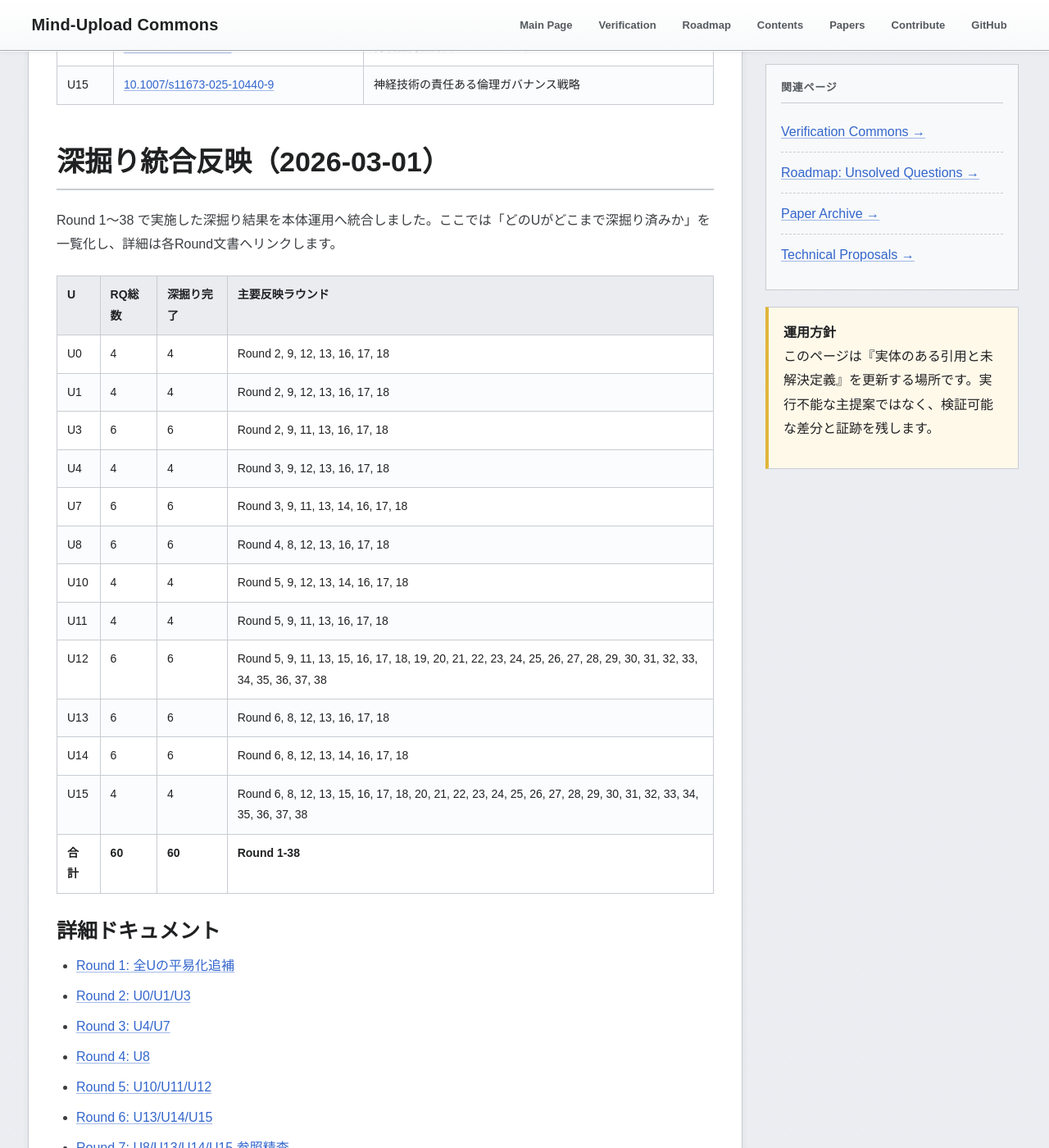
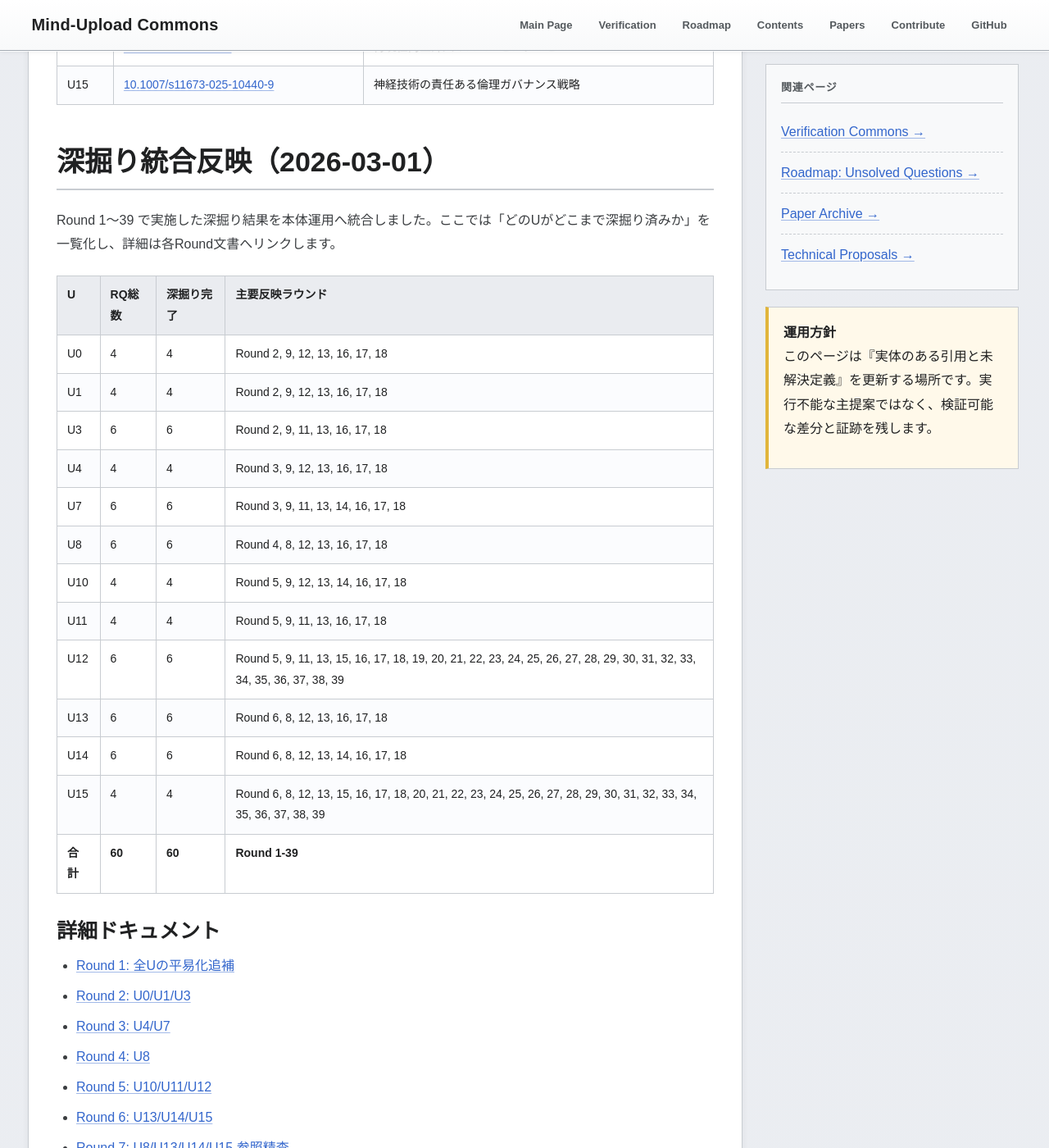
Before and after one commit to yasufumi-nakata/eegflow, a Jekyll site: the page built from research_harvest_50.md, in a window 1280 px wide and 1400 px high, scrolled down 6243 px. Shown: the whole window at 82% size. Built offline with Jekyll 4.4.1, drawn with Linux system fonts in a browser that asks for light colours; some of the changed text lies outside the part shown.

Commit message:
Add Round 39 evidence freshness and closure checklists

```diff
--- a/research_harvest_50.md
+++ b/research_harvest_50.md
@@ -156,7 +156,7 @@
 <section class="section" id="deepening-integration-20260301">
 <h2 class="section-title">深掘り統合反映（2026-03-01）</h2>
 <p>
-Round 1〜38 で実施した深掘り結果を本体運用へ統合しました。ここでは「どのUがどこまで深掘り済みか」を一覧化し、詳細は各Round文書へリンクします。
+Round 1〜39 で実施した深掘り結果を本体運用へ統合しました。ここでは「どのUがどこまで深掘り済みか」を一覧化し、詳細は各Round文書へリンクします。
 </p>
 <table class="data-table">
 <thead><tr><th>U</th><th>RQ総数</th><th>深掘り完了</th><th>主要反映ラウンド</th></tr></thead><tbody>
@@ -168,11 +168,11 @@
 <tr><td>U8</td><td>6</td><td>6</td><td>Round 4, 8, 12, 13, 16, 17, 18</td></tr>
 <tr><td>U10</td><td>4</td><td>4</td><td>Round 5, 9, 12, 13, 14, 16, 17, 18</td></tr>
 <tr><td>U11</td><td>4</td><td>4</td><td>Round 5, 9, 11, 13, 16, 17, 18</td></tr>
-<tr><td>U12</td><td>6</td><td>6</td><td>Round 5, 9, 11, 13, 15, 16, 17, 18, 19, 20, 21, 22, 23, 24, 25, 26, 27, 28, 29, 30, 31, 32, 33, 34, 35, 36, 37, 38</td></tr>
+<tr><td>U12</td><td>6</td><td>6</td><td>Round 5, 9, 11, 13, 15, 16, 17, 18, 19, 20, 21, 22, 23, 24, 25, 26, 27, 28, 29, 30, 31, 32, 33, 34, 35, 36, 37, 38, 39</td></tr>
 <tr><td>U13</td><td>6</td><td>6</td><td>Round 6, 8, 12, 13, 16, 17, 18</td></tr>
 <tr><td>U14</td><td>6</td><td>6</td><td>Round 6, 8, 12, 13, 14, 16, 17, 18</td></tr>
-<tr><td>U15</td><td>4</td><td>4</td><td>Round 6, 8, 12, 13, 15, 16, 17, 18, 20, 21, 22, 23, 24, 25, 26, 27, 28, 29, 30, 31, 32, 33, 34, 35, 36, 37, 38</td></tr>
-<tr><td><strong>合計</strong></td><td><strong>60</strong></td><td><strong>60</strong></td><td><strong>Round 1-38</strong></td></tr>
+<tr><td>U15</td><td>4</td><td>4</td><td>Round 6, 8, 12, 13, 15, 16, 17, 18, 20, 21, 22, 23, 24, 25, 26, 27, 28, 29, 30, 31, 32, 33, 34, 35, 36, 37, 38, 39</td></tr>
+<tr><td><strong>合計</strong></td><td><strong>60</strong></td><td><strong>60</strong></td><td><strong>Round 1-39</strong></td></tr>
 </tbody></table>
 
 <h3>詳細ドキュメント</h3>
@@ -215,6 +215,7 @@
 <li><a href="research_deepening_round36_2026-03-01.html">Round 36: 複数ソース照合マップとエスカレーション規則の固定</a></li>
 <li><a href="research_deepening_round37_2026-03-01.html">Round 37: 判定衝突解消行列と外部依存ハンドオフSLAの固定</a></li>
 <li><a href="research_deepening_round38_2026-03-01.html">Round 38: 残余リスク登録表と検証証跡インデックスの固定</a></li>
+<li><a href="research_deepening_round39_2026-03-01.html">Round 39: 証跡鮮度スコアと判定クローズ条件の固定</a></li>
 </ul>
 
 <h3>整合性監査（証跡）</h3>
@@ -442,6 +443,12 @@
 Round 38 の残余リスク登録表と検証証跡インデックスの固定は
 <a href="automation/rq_regulation_residual_risk_register_round38_2026-03-01.csv" target="_blank">rq_regulation_residual_risk_register_round38_2026-03-01.csv</a>（問い別残余リスク登録表）と
 <a href="automation/rq_regulation_verification_artifact_index_round38_2026-03-01.csv" target="_blank">rq_regulation_verification_artifact_index_round38_2026-03-01.csv</a>（問い別検証証跡インデックス）
+に記録しています。
+</p>
+<p class="small">
+Round 39 の証跡鮮度スコアと判定クローズ条件の固定は
+<a href="automation/rq_regulation_evidence_freshness_score_round39_2026-03-01.csv" target="_blank">rq_regulation_evidence_freshness_score_round39_2026-03-01.csv</a>（問い別証跡鮮度スコア）と
+<a href="automation/rq_regulation_decision_closure_checklist_round39_2026-03-01.csv" target="_blank">rq_regulation_decision_closure_checklist_round39_2026-03-01.csv</a>（問い別判定クローズ条件）
 に記録しています。
 </p>
 </section>
```
Also changed, not shown: automation/rq_regulation_decision_closure_checklist_round39_2026-03-01.csv (added, +11 -0 lines), automation/rq_regulation_evidence_freshness_score_round39_2026-03-01.csv (added, +11 -0 lines), research_deepening_continue_guide_2026-03-01.md (+6 -2 lines), research_deepening_round39_2026-03-01.md (added, +64 -0 lines).
